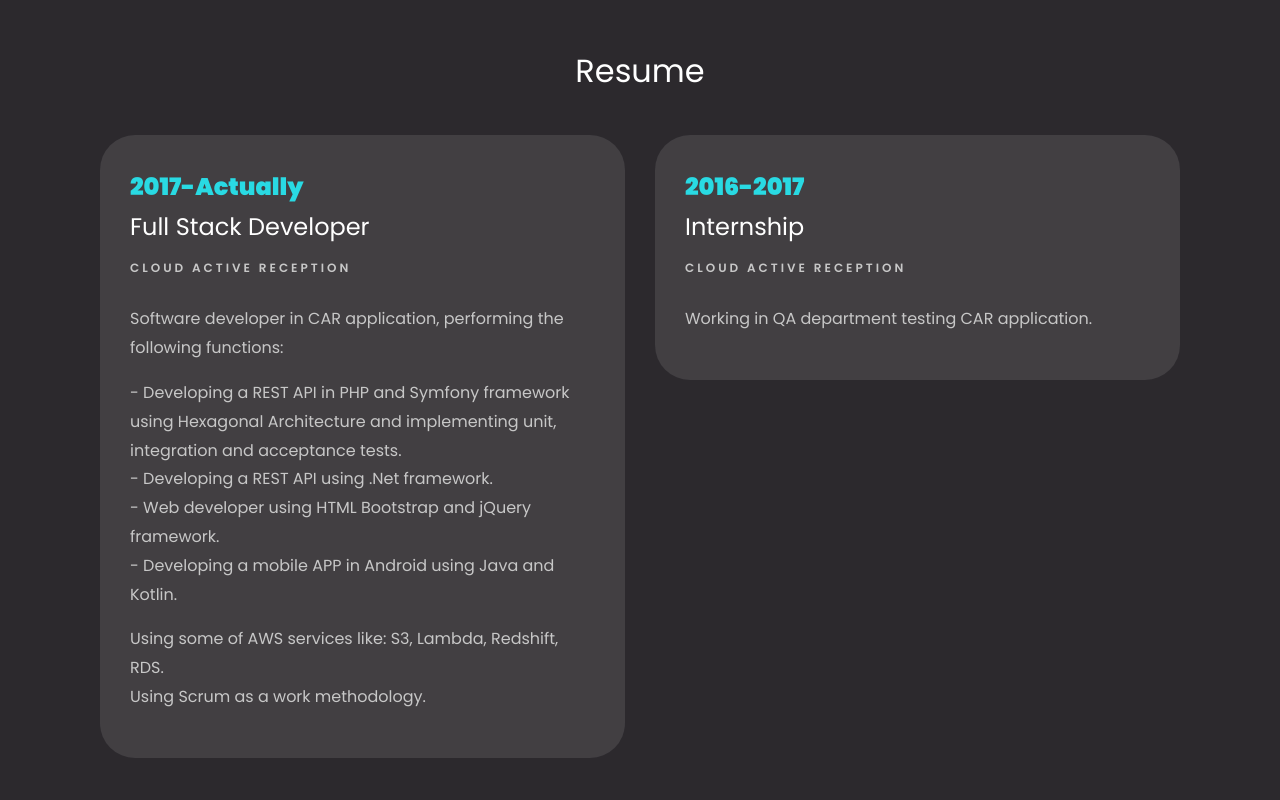
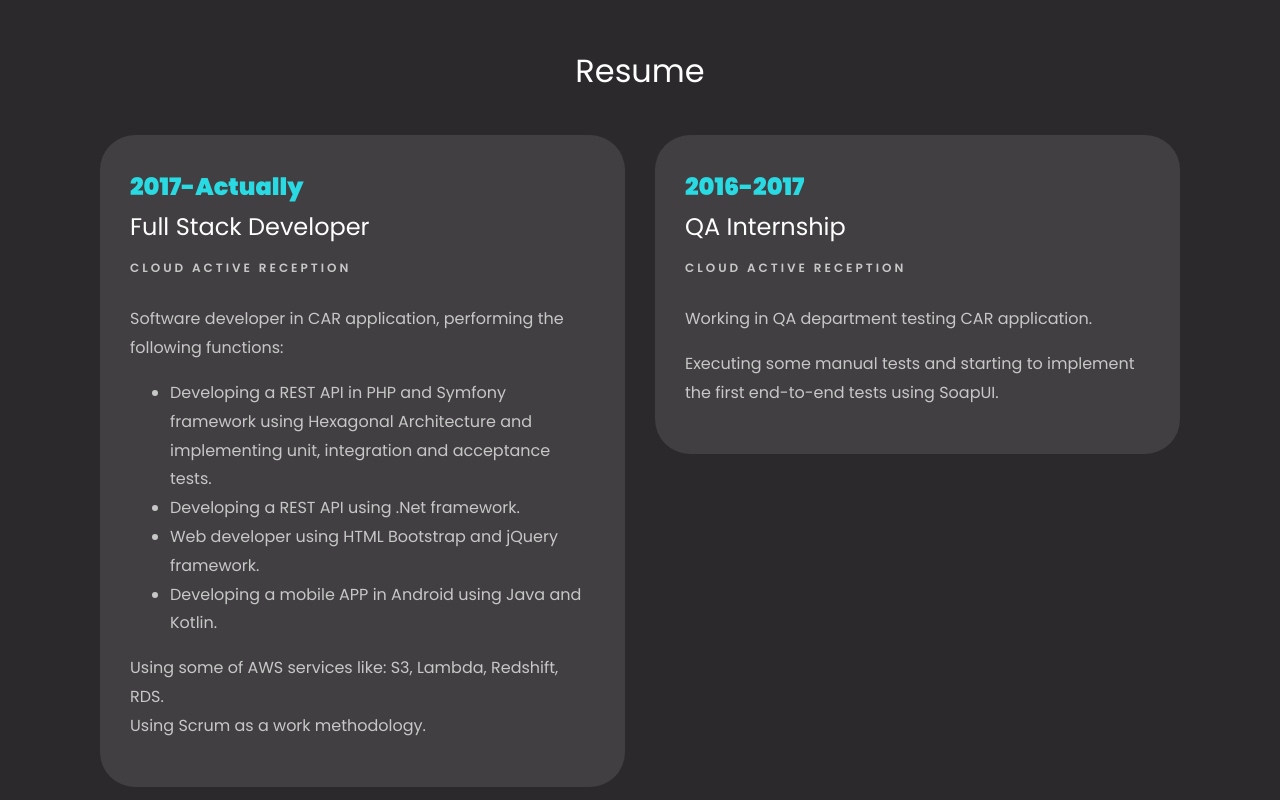
Before and after one commit to davidtellez8/portfolio, a plain HTML site: page index.html in a window 1280 px wide. Shown: the part 1560-2360 px from the top of the page. Drawn offline with Linux system fonts and the light colour scheme; files whose address does not match are found by name.

Commit message:
Style changes added

```diff
--- a/index.html
+++ b/index.html
@@ -2,7 +2,7 @@
 <html lang="en">
     <head>
         <title>David Téllez - Software Developer</title>
-        <link rel="shortcut icon" href="images/avatar.png">
+        <link rel="shortcut icon" href="images/logo.png">
         <meta charset="utf-8">
         <meta name="viewport" content="width=device-width, initial-scale=1, shrink-to-fit=no">
 
@@ -92,10 +92,12 @@
                                 <span class="position">Cloud Active Reception</span>
                                 <p class="mt-4">Software developer in CAR application, performing the following functions:</p>
                                 <p class="mt-1">
-                                    - Developing a REST API in PHP and Symfony framework using Hexagonal Architecture and implementing unit, integration and acceptance tests.</br>
-                                    - Developing a REST API using .Net framework.</br>
-                                    - Web developer using HTML Bootstrap and jQuery framework.</br>
-                                    - Developing a mobile APP in Android using Java and Kotlin.</br>
+                                    <ul>
+                                        <li>Developing a REST API in PHP and Symfony framework using Hexagonal Architecture and implementing unit, integration and acceptance tests.</li>
+                                        <li>Developing a REST API using .Net framework.</li>
+                                        <li>Web developer using HTML Bootstrap and jQuery framework.</li>
+                                        <li>Developing a mobile APP in Android using Java and Kotlin.</li>
+                                    </ul>
                                 </p>
                                 <p class="mt-1">Using some of AWS services like: S3, Lambda, Redshift, RDS.</br>Using Scrum as a work methodology.</p>
                             </div>
@@ -103,9 +105,10 @@
                         <div class="col-md-6">
                             <div class="resume-wrap ftco-animate">
                                 <span class="date">2016-2017</span>
-                                <h2>Internship</h2>
+                                <h2>QA Internship</h2>
                                 <span class="position">Cloud Active Reception</span>
                                 <p class="mt-4">Working in QA department testing CAR application.</p>
+                                <p>Executing some manual tests and starting to implement the first end-to-end tests using SoapUI.</p>
                             </div>
                         </div>
                     </div>
```
Also changed, not shown: css/style.css.
